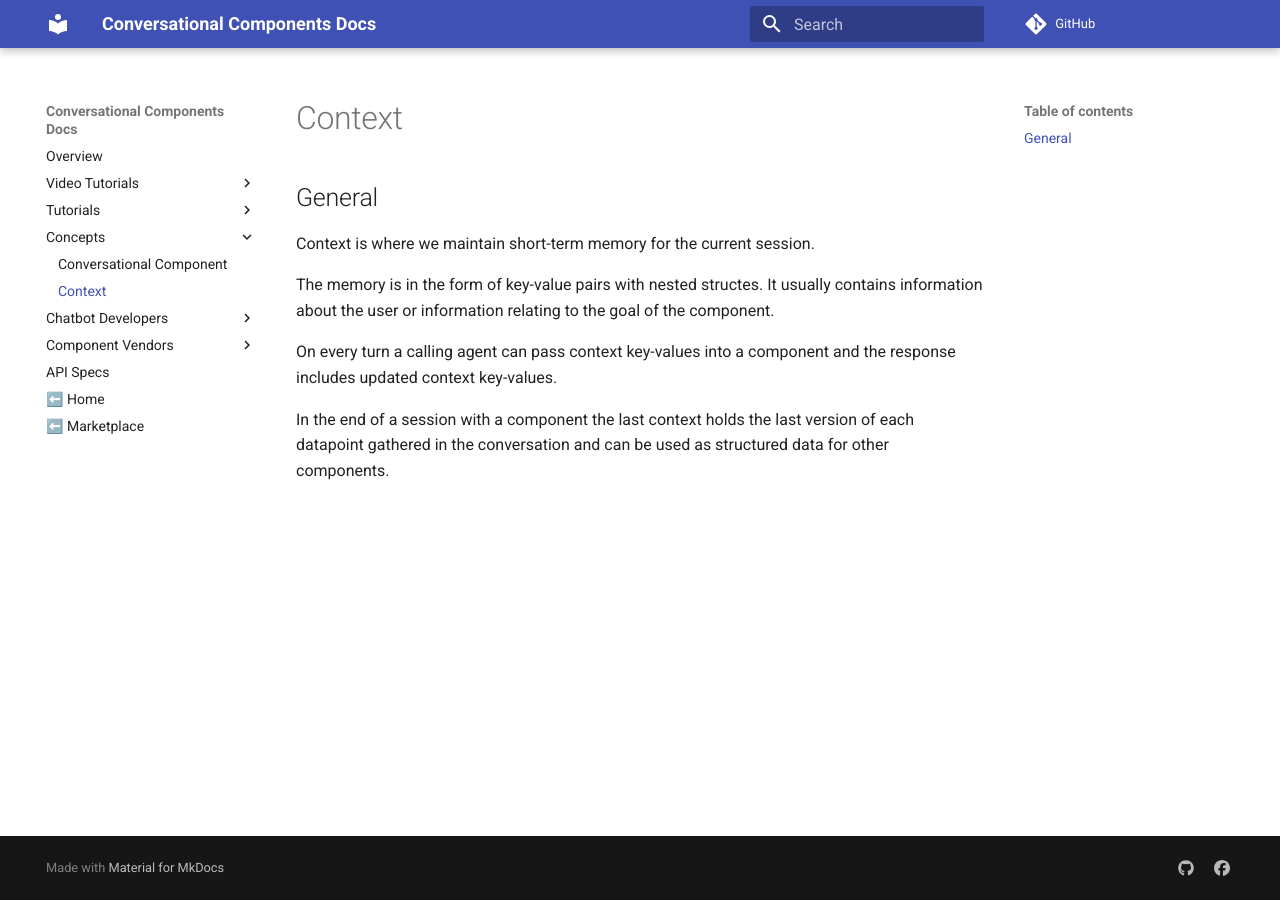
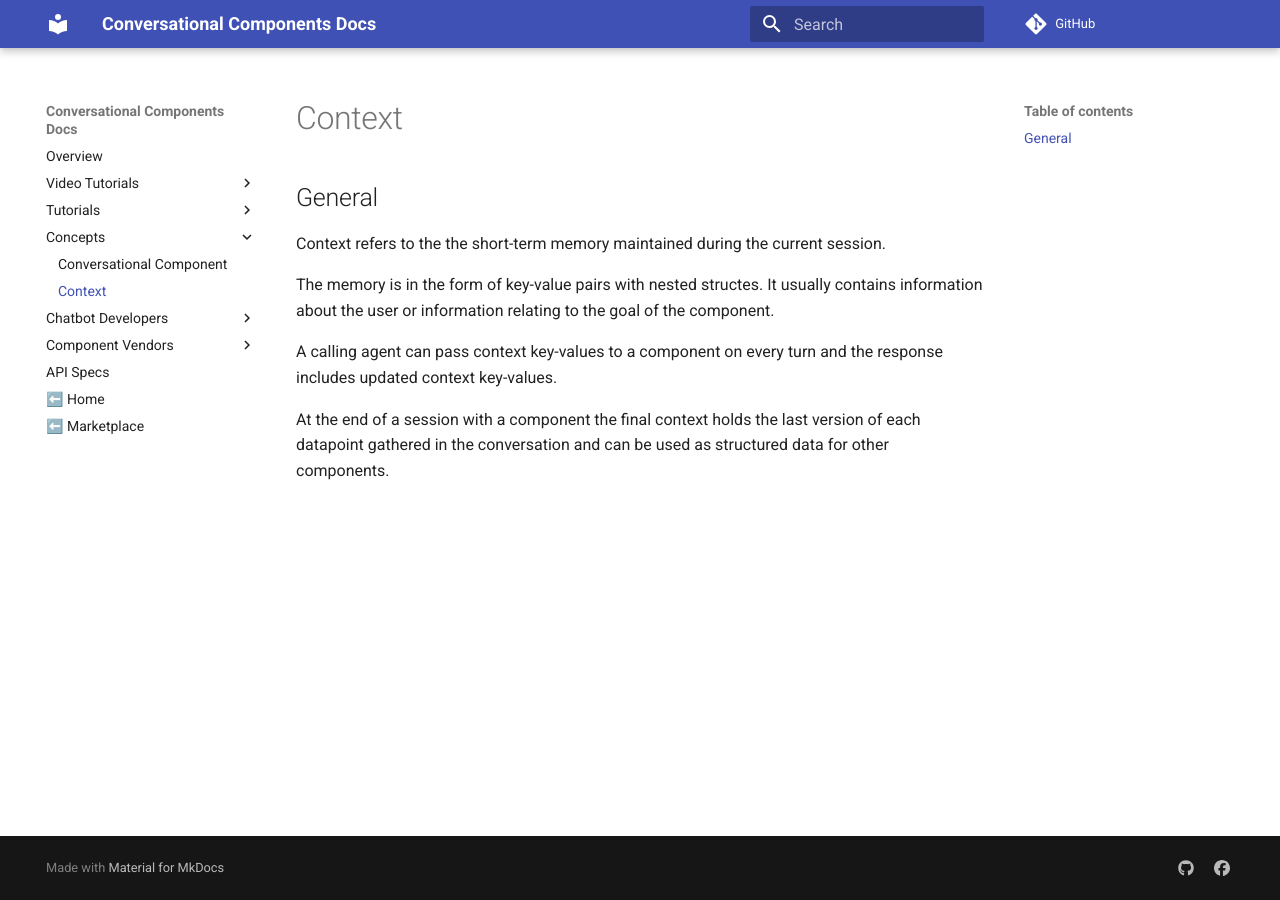
Before and after one commit to ConversationalComponents/docs, an MkDocs documentation site: the page built from docs/concepts/context.md, in a window 1280 px wide. Built offline with MkDocs 1.6.1 and Material for MkDocs 9.7.7, drawn with Linux system fonts in a browser that asks for light colours; comment, search, counter and statistics services are not loaded.

Commit message:
Update context.md

```diff
--- a/docs/concepts/context.md
+++ b/docs/concepts/context.md
@@ -1,9 +1,9 @@
 
 ## General
-Context is where we maintain short-term memory for the current session.
+Context refers to the the short-term memory maintained during the current session.
 
 The memory is in the form of key-value pairs with nested structes. It usually contains information about the user or information relating to the goal of the component.
 
-On every turn a calling agent can pass context key-values into a component and the response includes updated context key-values.
+A calling agent can pass context key-values to a component on every turn and the response includes updated context key-values.
 
-In the end of a session with a component the last context holds the last version of each datapoint gathered in the conversation and can be used as structured data for other components.
+At the end of a session with a component the final context holds the last version of each datapoint gathered in the conversation and can be used as structured data for other components.
```
